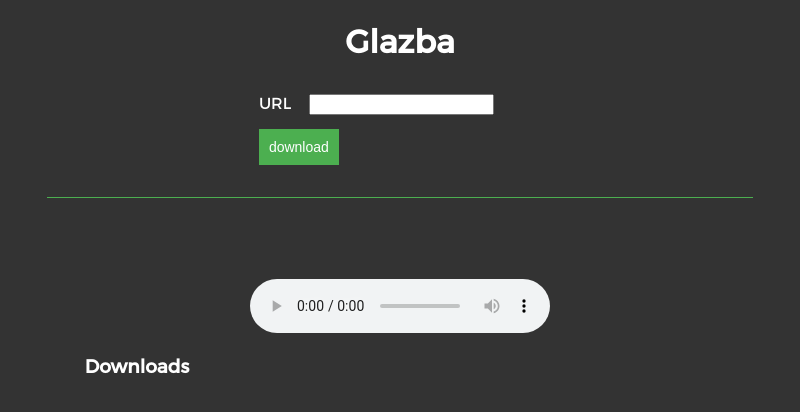
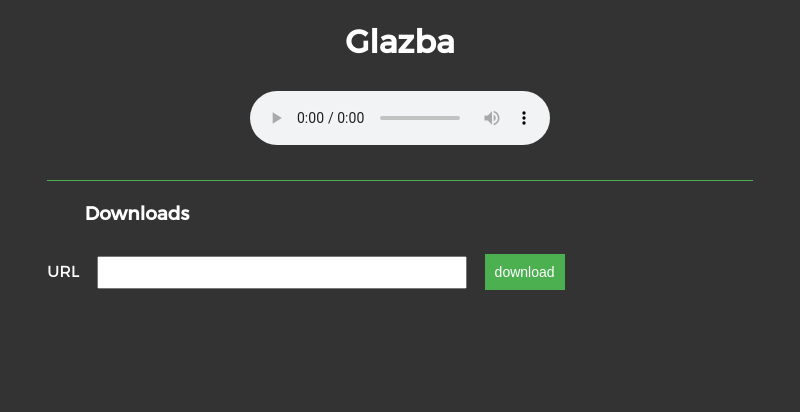
Before and after one commit to skylerto/CatchUp, an Electron app: page app/index.html in a window 800 px wide. Drawn offline with Linux system fonts and the light colour scheme; no server answers.

Commit message:
Header Redesign
Movied player to header, moved download options below the talks.

```diff
--- a/app/css/style.css
+++ b/app/css/style.css
@@ -20,12 +20,11 @@ html, body {
   text-align: center;
 }
 .audio {
-  margin-top: 5em;
+  margin-top: 2em;
+  margin-bottom: 2em;
   -webkit-app-region: no-drag;
 }
 .download {
-  width: 40%;
-  margin: 0 auto;
   margin-bottom: 2em;
 }
 #talk-title {
@@ -55,6 +54,8 @@ li:hover {
 input {
   margin: 1em;
   -webkit-app-region: no-drag;
+  padding: 0.5em;
+  width: 50%;
 }
 hr {
   display: block;
--- a/app/index.html
+++ b/app/index.html
@@ -18,16 +18,11 @@
     var path = window.location.pathname.substr(0, window.location.pathname.lastIndexOf('/'));
   </script>
   <div class="content">
+    <div class="header">
       <div class="app-title">
         <h1>Glazba</h1>
       </div>
 
-    <div class="download">
-      <label for="url">URL</label>
-      <input type="text" name="url" id="url"></input>
-      <button id="download-button">download</button>
-    </div>
-    <hr>
       <div class="audio">
         <div class="">
           <h3 id="talk-title"></h3>
@@ -38,10 +33,19 @@
           </audio>
         </div>
       </div>
+    </div>
+
+    <hr>
 
     <div class="talks">
       <h3 class="title">Downloads</h3>
       <ul id="talks"></ul>
+    </div>
+
+    <div class="download">
+      <label for="url">URL</label>
+      <input type="text" name="url" id="url"></input>
+      <button id="download-button">download</button>
     </div>
 
 
```
Lines whose indentation alone changed are shown as unchanged.
